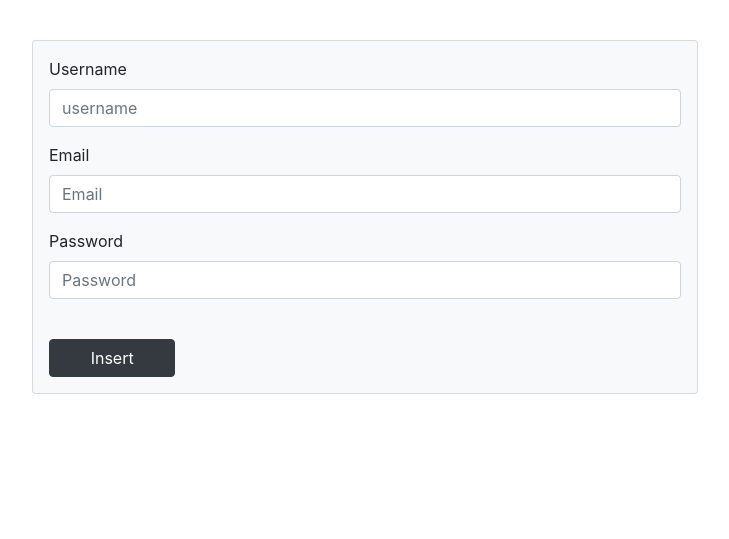
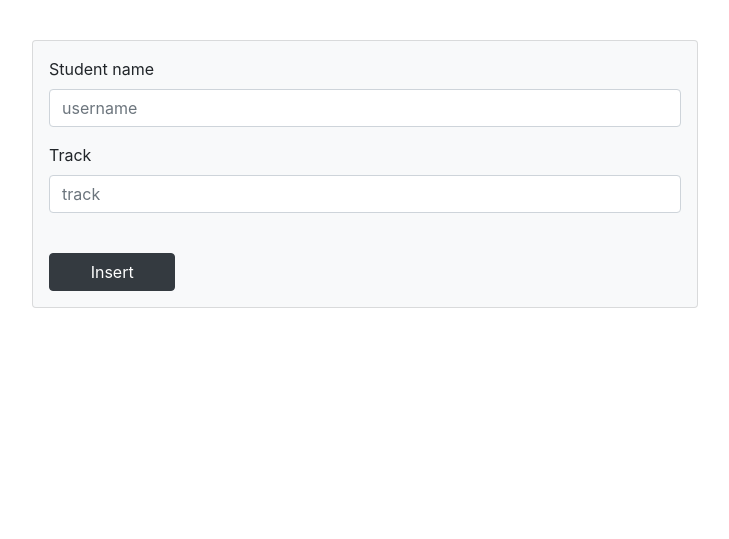
Before and after one commit to JohnM28/CRUD_Django, a Django app: page /add in a window 1280 px wide. Shown: the part 56-595 px from the top of the page, without its empty margins (275-1004 px from the left). Run offline with Django 4.2, Linux system fonts and the light colour scheme; some libraries are stand-ins or nearby versions.

Commit message:
Added Students instead of Users

```diff
--- a/affairs/models.py
+++ b/affairs/models.py
@@ -6,3 +6,9 @@ class myuser(models.Model):
     name=models.CharField(max_length=20)
     password=models.CharField(max_length=20)
     email=models.CharField(max_length=20)
+
+
+class Students(models.Model):
+    id = models.AutoField(primary_key=True)
+    name = models.CharField(max_length=20)
+    track = models.CharField(max_length=20)
--- a/affairs/views.py
+++ b/affairs/views.py
@@ -1,6 +1,6 @@
 from django.shortcuts import render,redirect
 from django.http import HttpResponseRedirect
-from .models import myuser
+from .models import myuser,Students
 # Create your views here.
 def registeruser(request):
     if(request.method== 'GET'):
@@ -29,19 +29,19 @@ def login(request):
 
 def home(request):
     context = {}
-    context['users'] = myuser.objects.all()
+    context['users'] = Students.objects.all()
     return render(request, 'pages/home.html', context)
 
 def insert(request):
     if (request.method == 'GET'):
         return render(request, 'pages/insertform.html')
     else:
-        myuser.objects.create(name=request.POST['username'], email=request.POST['email'],password=request.POST['password'])
-        user = myuser.objects.all()
+        Students.objects.create(name=request.POST['username'], track=request.POST['track'])
+        user = Students.objects.all()
         return redirect('/home', {'users': user})
 
 def delete(request,id):
-    myuser.objects.filter(id=id).delete()
+    Students.objects.filter(id=id).delete()
     return redirect ('/home')
 
 def update(request,id):
@@ -49,19 +49,19 @@ def update(request,id):
         context={}
         user = myuser.objects.filter(id=id)
         for cred in user:
-            context['email']= cred.email
+            context['track']= cred.track
             context['name'] = cred.name
             print(context)
         return render (request,'pages/editform.html',context)
     else :
-        user=myuser.objects.get(id=id)
+        user=Students.objects.get(id=id)
         user.name=request.POST['username']
-        user.email=request.POST['email']
+        user.track=request.POST['track']
         user.save()
         return redirect('/home')
 
 def search(request):
     context = {}
     query = request.GET.get('searched')
-    context['users'] = myuser.objects.filter(name=query)
+    context['users'] = Students.objects.filter(name=query)
     return render(request, 'pages/homesearch.html', context)
--- a/templates/pages/editform.html
+++ b/templates/pages/editform.html
@@ -9,13 +9,13 @@
         <form method="post"class = 'card p-3 bg-light' style="width: 60%">
         {%csrf_token %}
             <div class="form-group">
-                <label for="username">Username</label>
+                <label for="username">Student name</label>
                 <input type="text" class="form-control" name="username" value="{{name}}" style="width: 100%" placeholder="username">
             </div>
 
                 <div class="form-group ">
-                    <label for="email">Email</label>
-                    <input type="email" class="form-control" name="email"   value="{{email}}" style="width: 100%" placeholder="Email">
+                    <label for="track">Track</label>
+                    <input type="text" class="form-control" name="track"   value="{{track}}" style="width: 100%" placeholder="track">
                 </div>
 
 
--- a/templates/pages/home.html
+++ b/templates/pages/home.html
@@ -9,7 +9,7 @@
             <tr>
                 <th>id</th>
                 <th>Name</th>
-                <th>Email</th>
+                <th>Track</th>
                 <th><a href="{% url 'insert'%}" class="btn btn-primary">insert</a></th>
                 <th style="width: 20%"><div class="input-group " >
 
@@ -24,7 +24,7 @@
                 <tr class="table-dark">
                     <td> {{user.id}}</td>
                     <td>{{user.name}}</td>
-                    <td>{{user.email}}</td>
+                    <td>{{user.track}}</td>
                     <td>
                         <a href="{% url 'delete' user.id %}" class="btn btn-danger">delete</a>
                     </td>
--- a/templates/pages/insertform.html
+++ b/templates/pages/insertform.html
@@ -9,17 +9,13 @@
         <form method="post"class = 'card p-3 bg-light' style="width: 60%">
         {%csrf_token %}
             <div class="form-group">
-                <label for="username">Username</label>
+                <label for="username">Student name</label>
                 <input type="text" class="form-control" name="username"  style="width: 100%" placeholder="username">
             </div>
 
                 <div class="form-group ">
-                    <label for="email">Email</label>
-                    <input type="email" class="form-control" name="email"  style="width: 100%" placeholder="Email">
-                </div>
-                <div class="form-group ">
-                <label for="password">Password</label>
-                <input type="password" class="form-control" name="password" style="width: 100%" placeholder="Password">
+                    <label for="track">Track</label>
+                    <input type="track" class="form-control" name="track"  style="width: 100%" placeholder="track">
                 </div>
                 <br>
                 <button type="submit" class="btn btn-dark" value="register" style="width: 20%">Insert</button>
```
Also changed, not shown: Screenshot 2022-02-04 at 00-33-18 Django app.png (deleted), Screenshot 2022-02-05 at 21-42-18 Django app.png (added), db.sqlite3.
